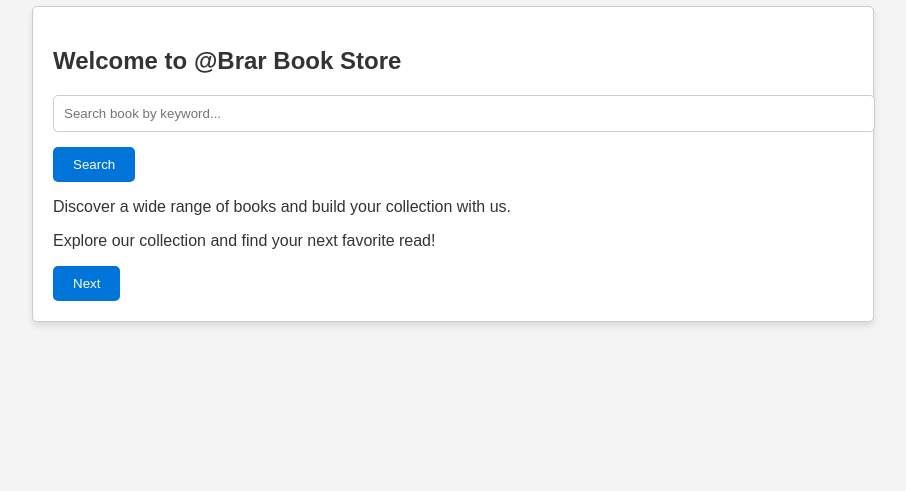
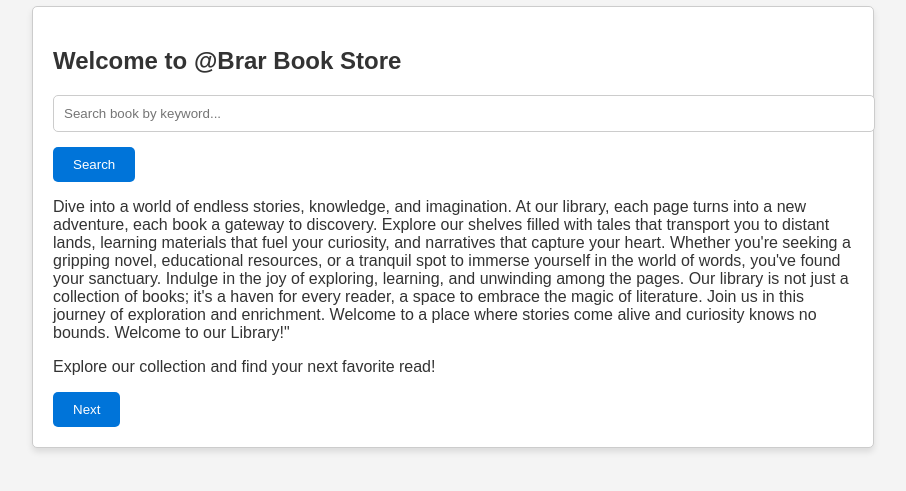
Before and after one commit to AnmoldeepBrar/Project, a PHP site: page /home.php in a window 1280 px wide. Shown: the part 152-643 px from the top of the page, without its empty margins (187-1093 px from the left). Run offline with PHP 8.4, Linux system fonts and the light colour scheme.

Commit message:
Home Page
Adding Welcome Message

```diff
--- a/home.php
+++ b/home.php
@@ -104,7 +104,10 @@ if (isset($_GET['search_query']) && !empty($_GET['search_query'])) {
     }
 }
 ?>
-        <p>Discover a wide range of books and build your collection with us.</p>
+        <p>Dive into a world of endless stories, knowledge, and imagination. At our library, each page turns into a new adventure, each book a gateway to discovery.
+            Explore our shelves filled with tales that transport you to distant lands, learning materials that fuel your curiosity, and narratives that capture your heart. Whether you're seeking a gripping novel, educational resources, or a tranquil spot to immerse yourself in the world of words, you've found your sanctuary.
+            Indulge in the joy of exploring, learning, and unwinding among the pages. Our library is not just a collection of books; it's a haven for every reader, a space to embrace the magic of literature.
+            Join us in this journey of exploration and enrichment. Welcome to a place where stories come alive and curiosity knows no bounds. Welcome to our Library!"</p>
         <p>Explore our collection and find your next favorite read!</p>
     <form method="get" action="<?= $category; ?>">
         <button type="submit">Next</button>
```
